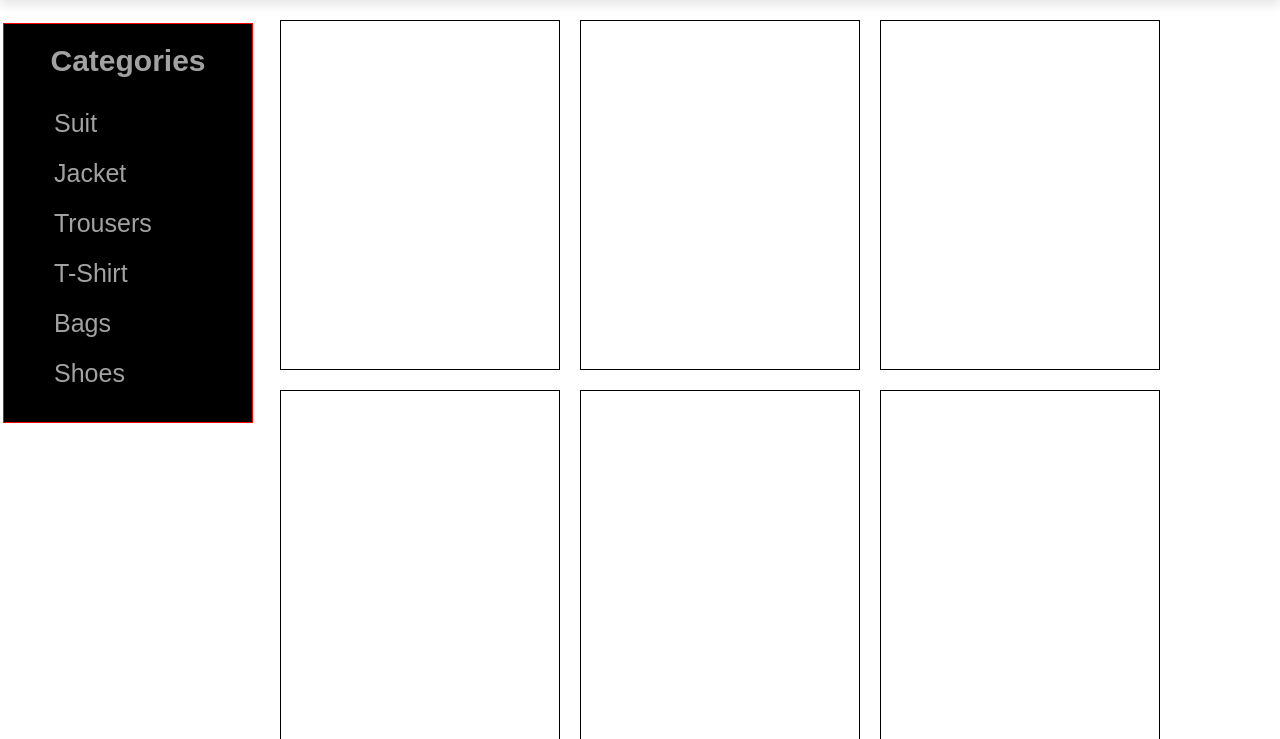
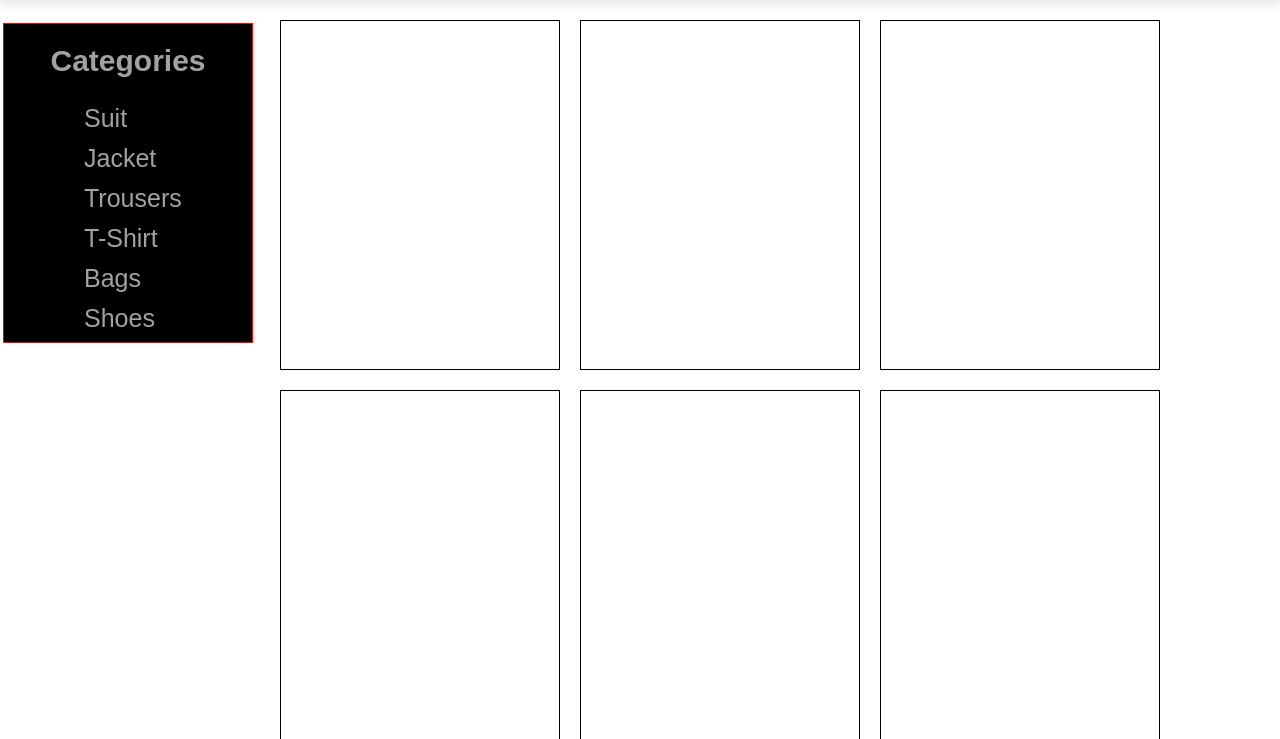
Before and after one commit to ahishakiyeyv/EcommerceProject, a PHP site: page /shop.html in a window 1280 px wide; the page is wider, and only the part inside the window is pictured. Shown: the part 87-826 px from the top of that part. Run offline with PHP 8.4, Linux system fonts and the light colour scheme; some libraries are stand-ins or nearby versions; some web fonts are replaced.

Commit message:
picture added

```diff
--- a/css/shop.css
+++ b/css/shop.css
@@ -104,7 +104,7 @@ aside{
     top:110px;
     left:3px;
     width:250px;
-    height:400px;
+    height:320px;
     border:1px solid red;
     background:black;
 }
@@ -117,13 +117,13 @@ aside{
 
 .links{
     font-size: 25px;
-    padding:10px 50px;
-    width:400px;
-    line-height: 50px;
+    padding:15px 80px;
+    line-height: 40px;
     color:var(--gray);
-
+    text-align: left;
 }
-.links:hover{
+.li-links:hover{
+    transition:1s;
     background:gray;
 }
 
```
Also changed, not shown: images/10.jpg (added), images/11.jpeg (added), images/12.jpg (added), images/13.jpg (added), images/14.jpg (added), images/15.jpg (added), images/16.jpg (added), images/17.jpg (added), images/5.jpg (added), images/6.jpg (added), images/7.jpg (added), images/8.jpg (added), images/9.jpg (added).
